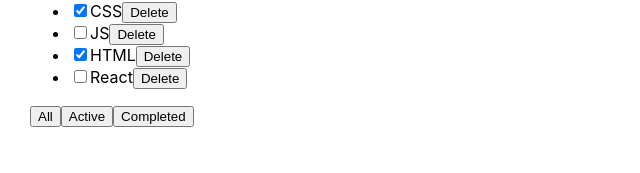
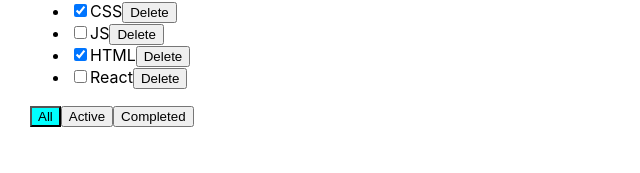
Before and after one commit to Annaptrvna/todolist-ts-dm, a React (Create React App) app: page / in a window 1280 px wide. Shown: the part 127-300 px from the top of the page, without its empty margins (0-640 px from the left). Built offline with nearby package versions, Linux system fonts and the light colour scheme.

Commit message:
Add user warning

```diff
--- a/src/App.css
+++ b/src/App.css
@@ -6,3 +6,15 @@
 .App > div {
   margin-right: 50px;
 }
+
+.error {
+  border: 2px solid red;
+}
+
+.error-message {
+  color: red;
+}
+
+.active-filter {
+  background-color: aqua;
+}
--- a/src/App.tsx
+++ b/src/App.tsx
@@ -39,6 +39,12 @@
             : alert("Title should not be empty!")
     }
 
+    const changeStatus = (id: string, isDone: boolean) => {
+        const task = tasks.find(t=> t.id === id)
+        if(task){task.isDone = isDone};
+        setTasks([...tasks])
+    }
+
 
   return (
     <div className="App">
@@ -48,6 +54,8 @@
           tasks={tasksForTodolist}
           removeTask={removeTask}
           addTask={addTask}
+          changeStatus={changeStatus}
+          filter={filter}
       />
     </div>
   );
--- a/src/Todolist.tsx
+++ b/src/Todolist.tsx
@@ -7,12 +7,15 @@
     removeTask: (id: string)=> void
     changeFilterValue: (value: filterValue) => void
     addTask: (title:string) => void
+    changeStatus: (id: string, isDone: boolean) => void
+    filter: filterValue
 }
 
 export type TaskPropsType = {
     id: string,
     title: string,
     isDone: boolean
+
 }
 
 
@@ -22,9 +25,13 @@
         tasks,
         removeTask,
         changeFilterValue,
-        addTask} = props
+        addTask,
+        changeStatus,
+        filter
+    } = props
 
     const [taskTitle, setTaskTitle] = useState("")
+    const [error, setError] = useState<string | null >(null)
     const onClickDeleteHandler = (id: string) => {
         removeTask(id)
     }
@@ -34,27 +41,37 @@
 
 
     const onClickAddTaskHandler = () => {
-        addTask(taskTitle.trim())
-        setTaskTitle("")
+        if(taskTitle === "") {
+            setError("Task should not be empty")
+        }
+        else {addTask(taskTitle.trim())
+        setTaskTitle("")}
     }
 
     const onKeyDownHandler = (key: string) => {
+        setError(null)
         key === "Enter" && onClickAddTaskHandler()
+    }
+
+    const onchangeChangeStatusHandler = (id: string, isDone: boolean) => {
+        changeStatus(id, isDone)
     }
    return (<div>
             <h3>{title}</h3>
             <div>
                 <input
+                    className={error? "error" : ""}
                     onChange={(e)=>onChangeTitleHandler(e.currentTarget.value)}
                     value={taskTitle}
                     onKeyDown={(e)=>onKeyDownHandler(e.code)}/>
                 <button onClick={onClickAddTaskHandler}>+</button>
+                {error && <div className={"error-message"}>{error}</div>}
             </div>
             <ul>
                 {tasks.map((task) => {
                     return (
                         <li key={task.id}>
-                            <input type="checkbox" checked={task.isDone}/>
+                            <input onChange={(e)=>onchangeChangeStatusHandler(task.id, e.currentTarget.checked)} type="checkbox" checked={task.isDone}/>
                             <span>{task.title}</span>
                             <button onClick={()=>onClickDeleteHandler(task.id)}>Delete</button>
                         </li>
@@ -62,9 +79,9 @@
                 })}
             </ul>
                 <div>
-                    <button onClick={()=>{changeFilterValue("all")}}>All</button>
-                    <button onClick={()=>{changeFilterValue("active")}}>Active</button>
-                    <button onClick={()=>{changeFilterValue("completed")}}>Completed</button>
+                    <button className={filter==="all"? "active-filter" :""} onClick={()=>{changeFilterValue("all")}}>All</button>
+                    <button className={filter==="active"? "active-filter" :""} onClick={()=>{changeFilterValue("active")}}>Active</button>
+                    <button className={filter==="completed"? "active-filter" :""} onClick={()=>{changeFilterValue("completed")}}>Completed</button>
                 </div>
         </div>)
 }
```
